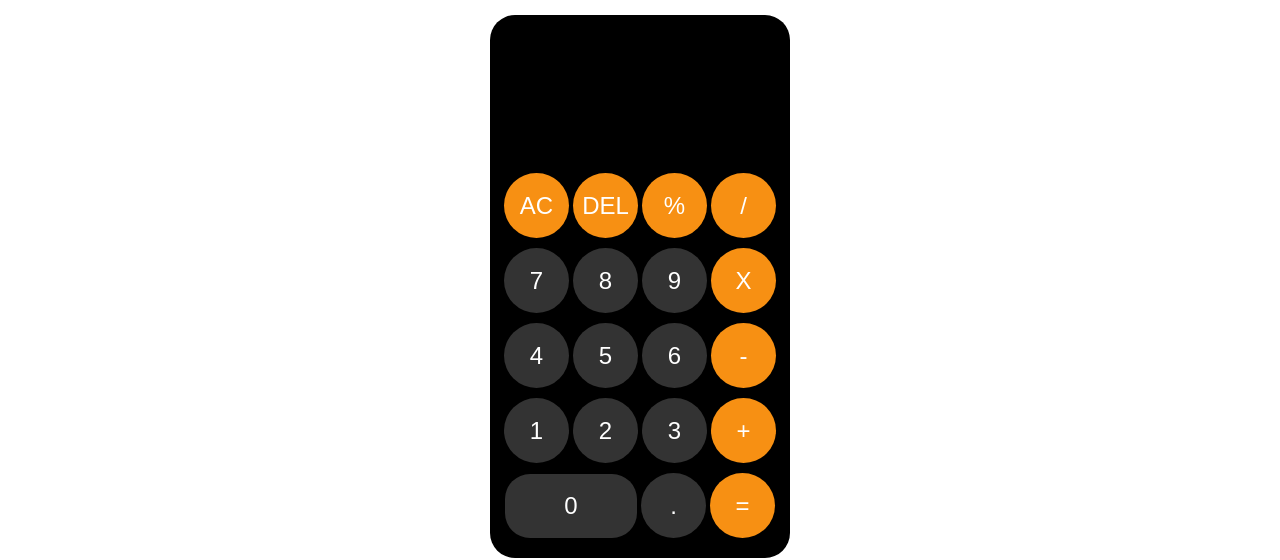
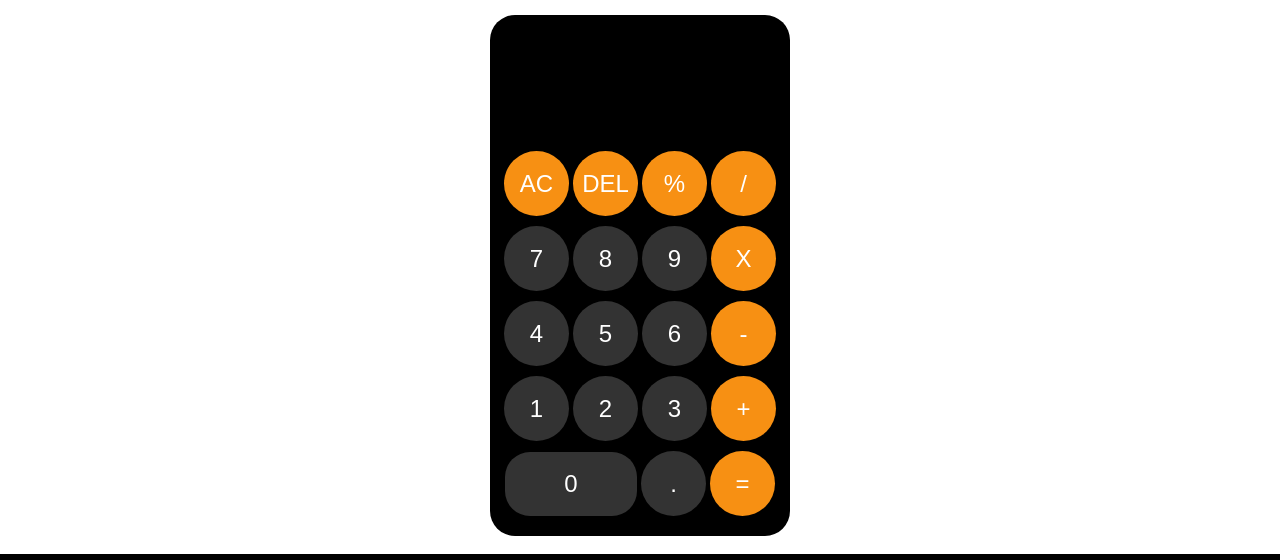
Before and after one commit to Asad-Nawaz92/Calculator-JS, a plain HTML site: page index.html in a window 1280 px wide. Shown: the part 75-635 px from the top of the page. Drawn offline with Linux system fonts and the light colour scheme.

Commit message:
Calculator JS

```diff
--- a/style.css
+++ b/style.css
@@ -28,7 +28,7 @@
   background-color: black;
   text-align: right;
   color: white;
-  font-size: 4em;
+  font-size: 2.85em;
 }
 
 button {
```
